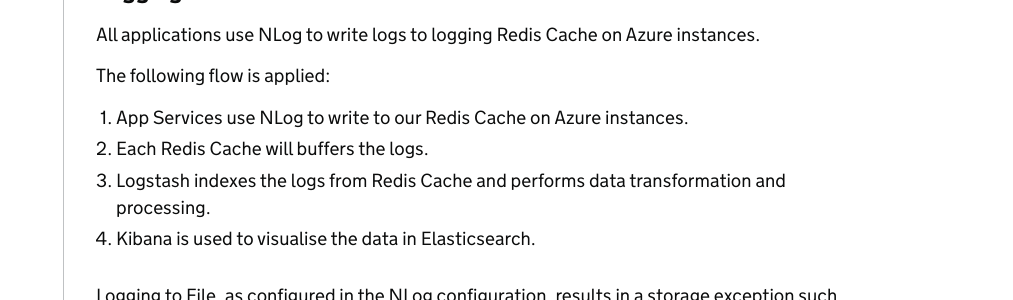
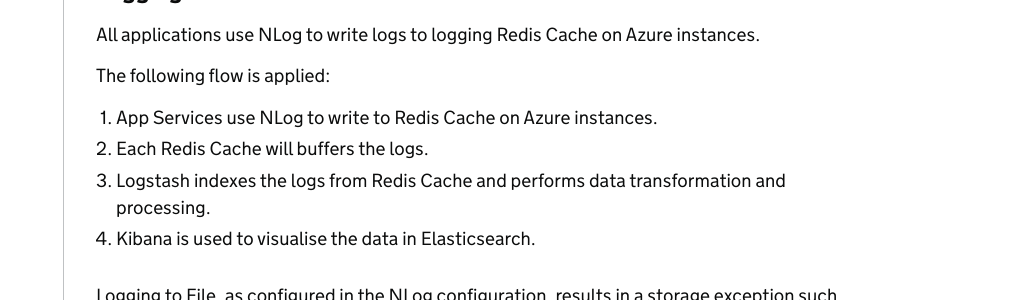
Before and after one commit to SkillsFundingAgency/das-technical-guidance, a Jekyll site: the page built from collections/_development_standards/platform-integration.md, in a window 1280 px wide. Shown: the part 3667-3967 px from the top of the page, without its empty margins (267-1280 px from the left). Built offline with Jekyll 4.4.1, drawn with Linux system fonts in a browser that asks for light colours.

Commit message:
Removed word

```diff
--- a/collections/_development_standards/platform-integration.md
+++ b/collections/_development_standards/platform-integration.md
@@ -129,7 +129,7 @@ All applications use NLog to write logs to logging Redis Cache on Azure instance
 
 The following flow is applied:
 
-1. App Services use NLog to write to our Redis Cache on Azure instances.
+1. App Services use NLog to write to Redis Cache on Azure instances.
 1. Each Redis Cache will buffers the logs.
 1. Logstash indexes the logs from Redis Cache and performs data transformation and processing.
 1. Kibana is used to visualise the data in Elasticsearch.
```
